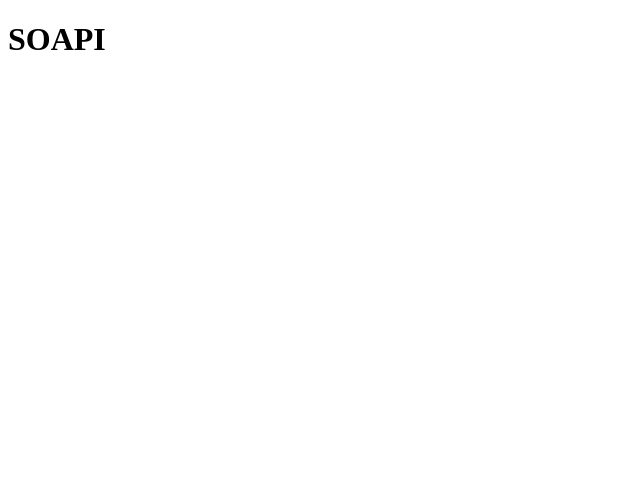
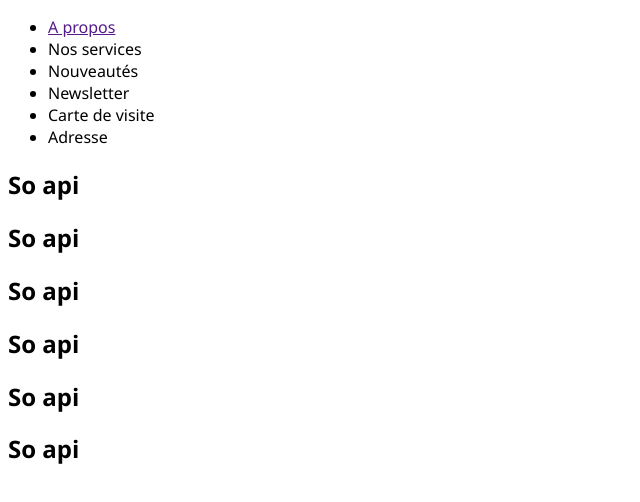
Before and after one commit to ThibautCornil/FilRouge, a plain HTML site: page index.html in a window 1280 px wide. Shown: the whole page, without its empty margins (0-640 px from the left). Drawn offline with Linux system fonts and the light colour scheme.

Commit message:
premier test avec scss

```diff
--- /dev/null
+++ b/css/sass/style.scss
@@ -0,0 +1,10 @@
+$couleurFond :  #353353;
+$couleurIcone : #007CBA;
+$couleurTitre : #707078;
+
+/* Déclaration des mixins */
+
+
+body {
+    font-family: 'Segoe UI', Tahoma, Geneva, Verdana, sans-serif;
+}
--- a/index.html
+++ b/index.html
@@ -1,12 +1,45 @@
 <!DOCTYPE html>
 <html lang="en">
+
 <head>
     <meta charset="UTF-8">
     <meta http-equiv="X-UA-Compatible" content="IE=edge">
     <meta name="viewport" content="width=device-width, initial-scale=1.0">
-    <title>Document</title>
+    <title>Carte de visite</title>
+    <link rel="stylesheet" href="/css/css/style.css">
 </head>
+
 <body>
-    <h1>SOAPI</h1>
+    <section>
+        <nav>
+            <ul>
+                <li><a href="">A propos</a></li>
+                <li><a href=""></a>Nos services</li>
+                <li><a href=""></a>Nouveautés</li>
+                <li><a href=""></a>Newsletter</li>
+                <li><a href=""></a>Carte de visite</li>
+                <li><a href=""></a>Adresse</li>
+            </ul>
+        </nav>
+    </section>
+    <section>
+        <h1>So api
+    </section>
+    <section>
+        <h1>So api
+    </section>
+    <section>
+        <h1>So api
+    </section>
+    <section>
+        <h1>So api
+    </section>
+    <section>
+        <h1>So api
+    </section>
+    <section>
+        <h1>So api
+    </section>
 </body>
+
 </html>
```
Also changed, not shown: css/css/style.css (added), 1 other file.
